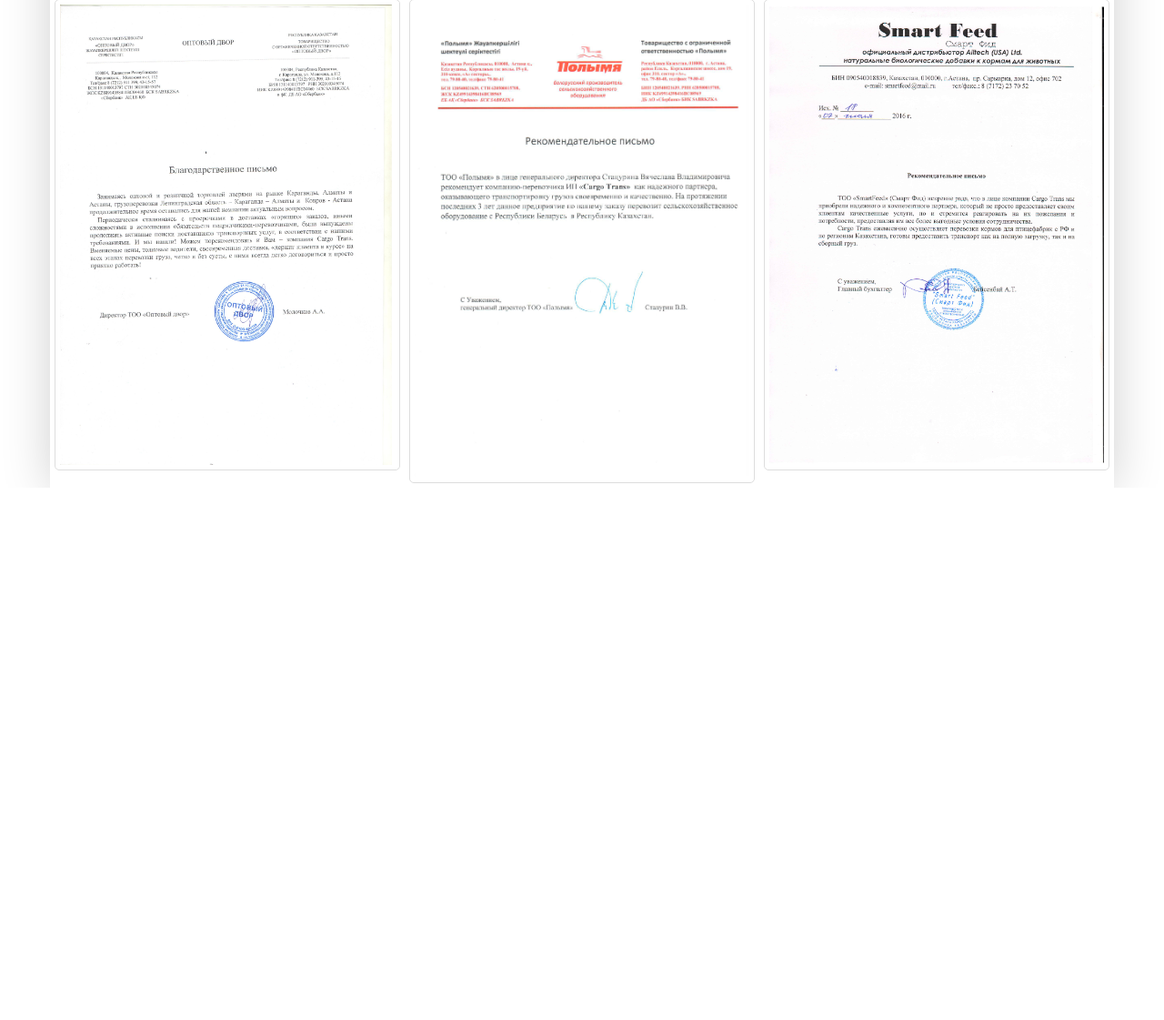
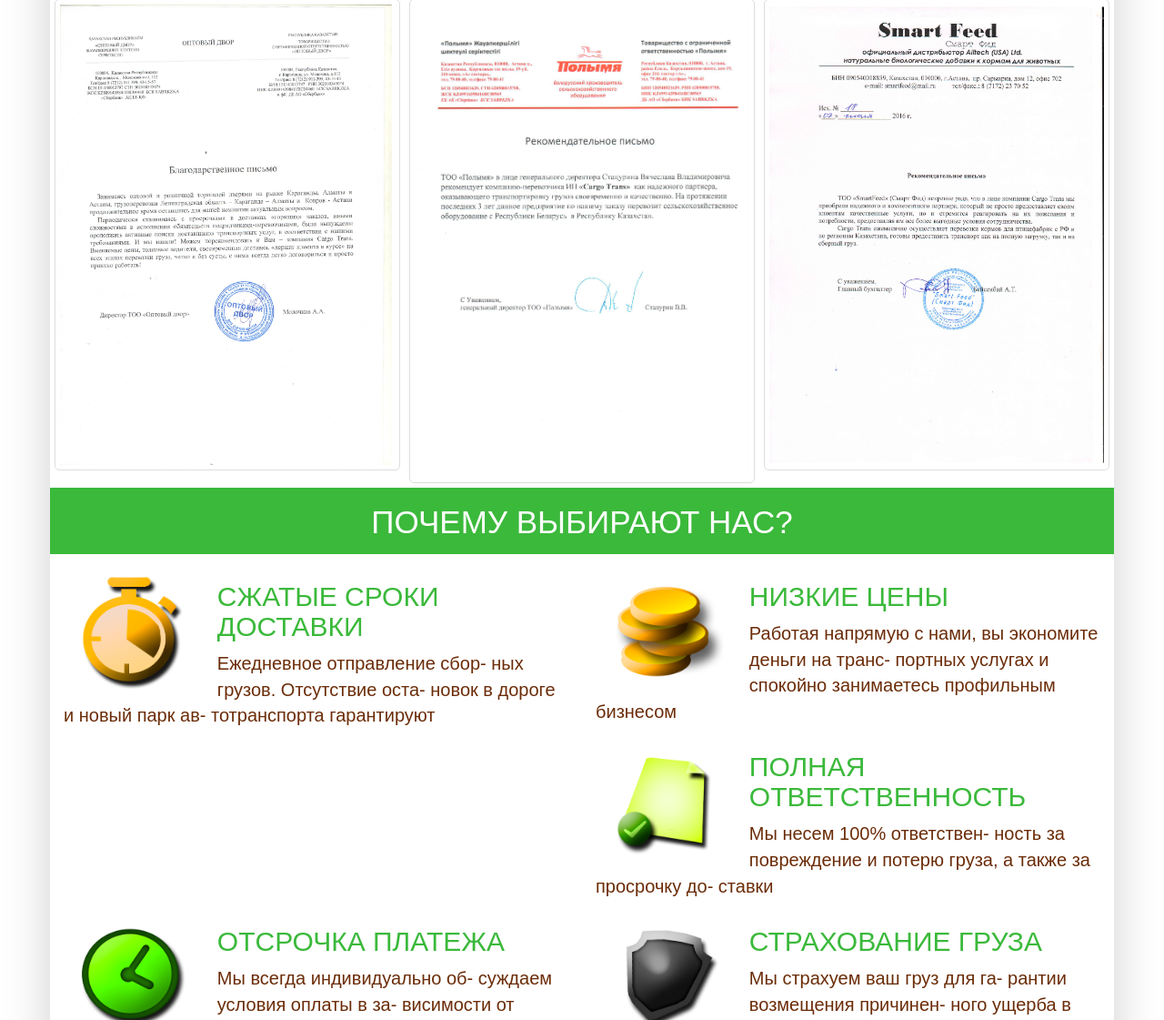
Before and after one commit to Zandreks/CargoTrans, a PHP site: page / in a window 1280 px wide. Shown: the part 5379-6500 px from the top of the page at 91% size. Before the commit the page ends 5912 px from the top, so only its background shows below. Run offline with PHP 8.4, Linux system fonts and the light colour scheme; some libraries are stand-ins or nearby versions; some web fonts are replaced.

Commit message:
4 день рзработки

```diff
--- a/css/media.css
+++ b/css/media.css
@@ -81,6 +81,13 @@
         margin: 0 auto;;
 
     }
+    .contblok11{
+      text-align: center;
+    }
+    .contblok11 img{
+      float: none;
+      width: 50%;
+    }
 }
 
 @media screen and (max-width: 416px) {
--- a/css/style.css
+++ b/css/style.css
@@ -316,3 +316,40 @@ body {
     text-align: center;
     padding-top: 13px;
 }
+.headblok11 {
+    font-size: 14px;
+    background: #3bb93b;
+    color: #fff;
+    margin-bottom: 10px
+}
+.headblok11 p {
+    font-size: 35px;
+    text-align: center;
+    padding-top: 13px;
+}
+.contblok11{
+
+}
+.contblok11 img{
+  float: left;
+  width: 27%;
+      margin-right: 19px;
+}
+.contblok11 h3{
+ color: #3bb93b;
+ font-size: 30px;
+
+}
+.contblok11 p{
+  font-size: 20px;
+  color: #6b2c08;
+
+}
+.headblok12{
+  font-size: 38px;
+  background: #ce772d;
+  color: #fff;
+  margin-bottom: 10px;
+  text-align: center;
+
+}
--- a/index.html
+++ b/index.html
@@ -395,7 +395,111 @@
 
 
     </div>
+<div class="row blok11">
+      <div class="col-md-12 headblok11">
 
+        <p>ПОЧЕМУ ВЫБИРАЮТ НАС?</p>
+    </div>
+  <div class="col-md-6 contblok11" id="iconblok1">
+    <img src="img/СжатыеСрокиДоставки.png"  class="ing-rounded" alt="">
+
+    <h3>СЖАТЫЕ СРОКИ ДОСТАВКИ</h3>
+    <p>Ежедневное отправление сбор-
+  ных грузов. Отсутствие оста-
+  новок в дороге и новый парк ав-
+  тотранспорта гарантируют</p>
+  </div>
+  <div class="col-md-6 contblok11" id="iconblok2">
+    <img src="img/НизкиеЦены.png"  class="ing-rounded" alt="">
+
+    <h3>НИЗКИЕ ЦЕНЫ</h3>
+    <p>Работая напрямую с нами, вы
+  экономите деньги на транс-
+  портных услугах и спокойно
+  занимаетесь профильным
+  бизнесом</p>
+  </div>
+
+
+  <div class="col-md-6 contblok11" id="iconblok3">
+    <img src="img/ПолнаяОтветственность.png"  class="ing-rounded" alt="">
+    <h3>ПОЛНАЯ ОТВЕТСТВЕННОСТЬ</h3>
+    <p>Мы несем 100% ответствен-
+  ность за повреждение и потерю
+  груза, а также за просрочку до-
+  ставки</p>
+  </div>
+  <div class="col-md-6 contblok11" id="iconblok4">
+    <img src="img/ОтсрочкаПлатежа.png"  class="ing-rounded" alt="">
+
+    <h3>ОТСРОЧКА ПЛАТЕЖА</h3>
+    <p>Мы всегда индивидуально об-
+  суждаем условия оплаты в за-
+  висимости от условий пере-30%
+  возки</p>
+  </div>
+
+  <div class="col-md-6 contblok11" id="iconblok5">
+    <img src="img/СтрахованиеГруза.png"  class="ing-rounded" alt="">
+
+    <h3>СТРАХОВАНИЕ ГРУЗА</h3>
+    <p>Мы страхуем ваш груз для га-
+  рантии возмещения причинен-
+  ного ущерба в случае возникно-
+  вения проблем</p>
+  </div>
+  <div class="col-md-6 contblok11" id="iconblok6">
+    <img src="img/Слежени.png"  class="ing-rounded" alt="">
+
+    <h3>СЛЕЖЕНИЕ 24/7</h3>
+    <p>С момента погрузки мы осу-
+  ществляем онлайн-слежение и
+  предоставляем Вам отчет о
+  передвижении груза
+  </p>
+  </div>
+</div>
+<div class="row blok12">
+  <div class="col-md-12 headblok12">
+    <p>КАК МЫ РАБОТАЕМ? </p>
+  </div>
+  <div class="col-md-6 contblok12">
+    <h3>ЗАЯВКА</h3>
+    <p>Вы оставляете запрос на ком-
+мерческое предложение, чтобы
+сэкономить свое время</p>
+  </div>
+
+<div class="col-md-6 contblok12">
+  <h3>УТОЧНЕНИЕ ДЕТАЛЕЙ</h3>
+  <p>Наш менеджер связывается с
+вами для уточнения деталей
+заказа</p>
+</div>
+<div class="col-md-6 contblok12">
+  <h3>РАСЧЕТ</h3>
+  <p>Вы получаете расчет вашего
+заказа с учетом оптимальной
+схемы доставки</p>
+</div>
+<div class="col-md-6 contblok12">
+  <h3>ПОДПИСАНИЕ</h3>
+  <p>Мы заключаем договор на пере-
+возку для гарантии сохранности
+груза и сроков доставки</p>
+</div>
+<div class="col-md-6 contblok12">
+  <h3>ПОГРУЗКА</h3>
+  <p>Мы забираем ваш груз в согла-
+сованные сроки </p>
+</div>
+<div class="col-md-6 contblok12">
+  <h3>ДОСТАВКА И ПРИЕМКА</h3>
+  <p>Получатель принимает груз по
+количеству и качеству согласно
+накладной от Отправителя</p>
+</div>
+</div>
 </div>
 
 
```
Also changed, not shown: img/trees.png (added), img/НизкиеЦены.png (added), img/ОтсрочкаПлатежа.png (added), img/ПолнаяОтветственность.png (added), img/СжатыеСрокиДоставки.png (added), img/Слежени.png (added), img/СтрахованиеГруза.png (added).
